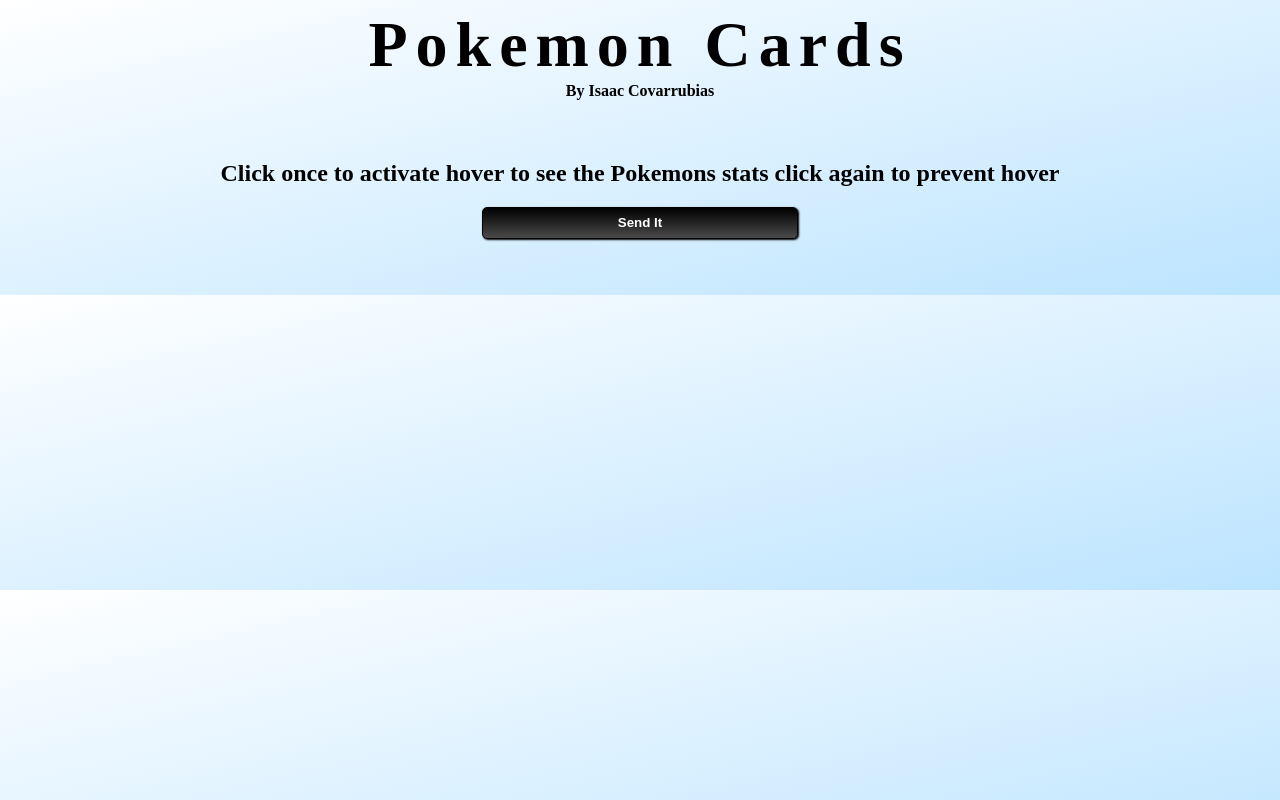
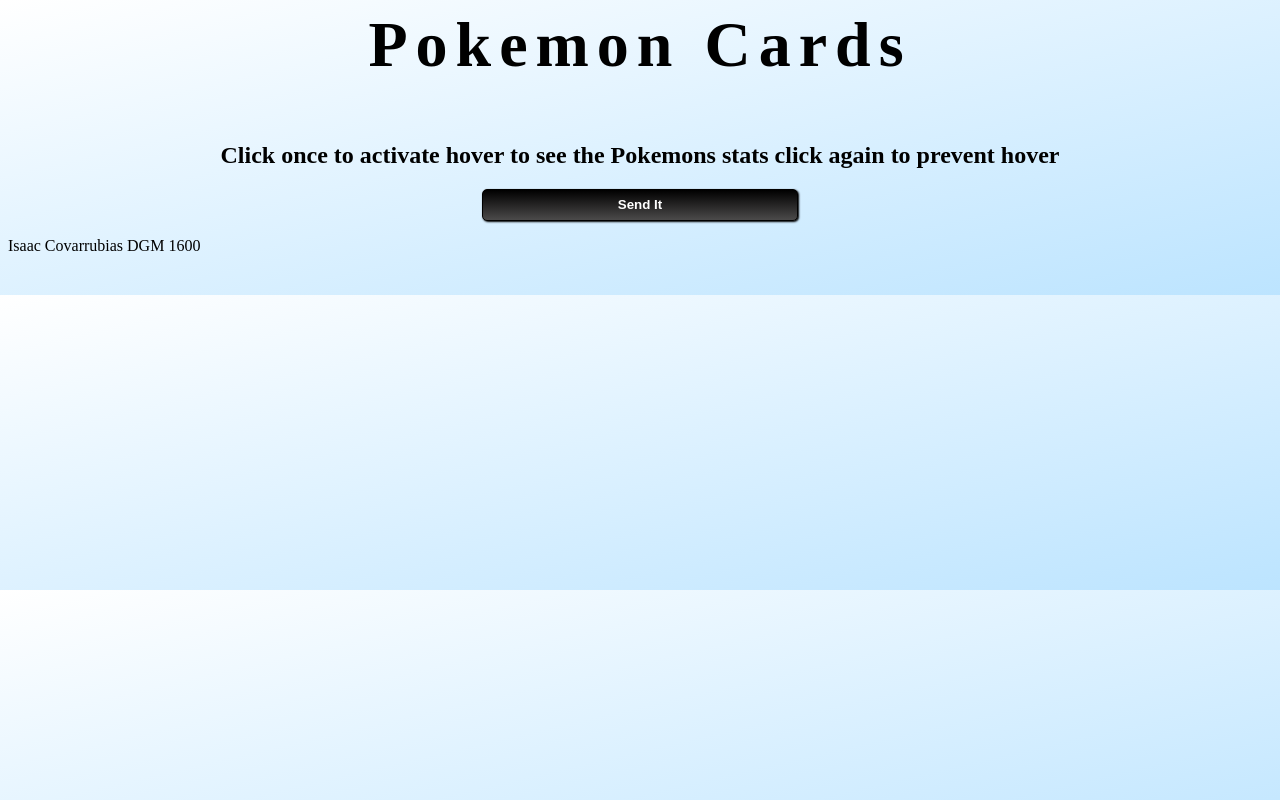
Before and after one commit to chivisto/baseballCards, a plain HTML site: page index.html in a window 1280 px wide. Drawn offline with Linux system fonts and the light colour scheme; no server answers.

Commit message:
added more html

```diff
--- a/index.html
+++ b/index.html
@@ -13,8 +13,6 @@
 <body>
     <header>
         <h1 class="title">Pokemon Cards</h1>
-        <h4>By Isaac Covarrubias</h4>
-
 
         <h2>Click once to activate hover to see the Pokemons stats click again to prevent hover</h2>
 
@@ -28,6 +26,7 @@
     <button id="newPokemon">Send It</button>
     <button id="createPokemon">GENERATE A POKEMON CARD</button>
 
+    <footer>Isaac Covarrubias DGM 1600</footer>
 </body>
 
 
```
